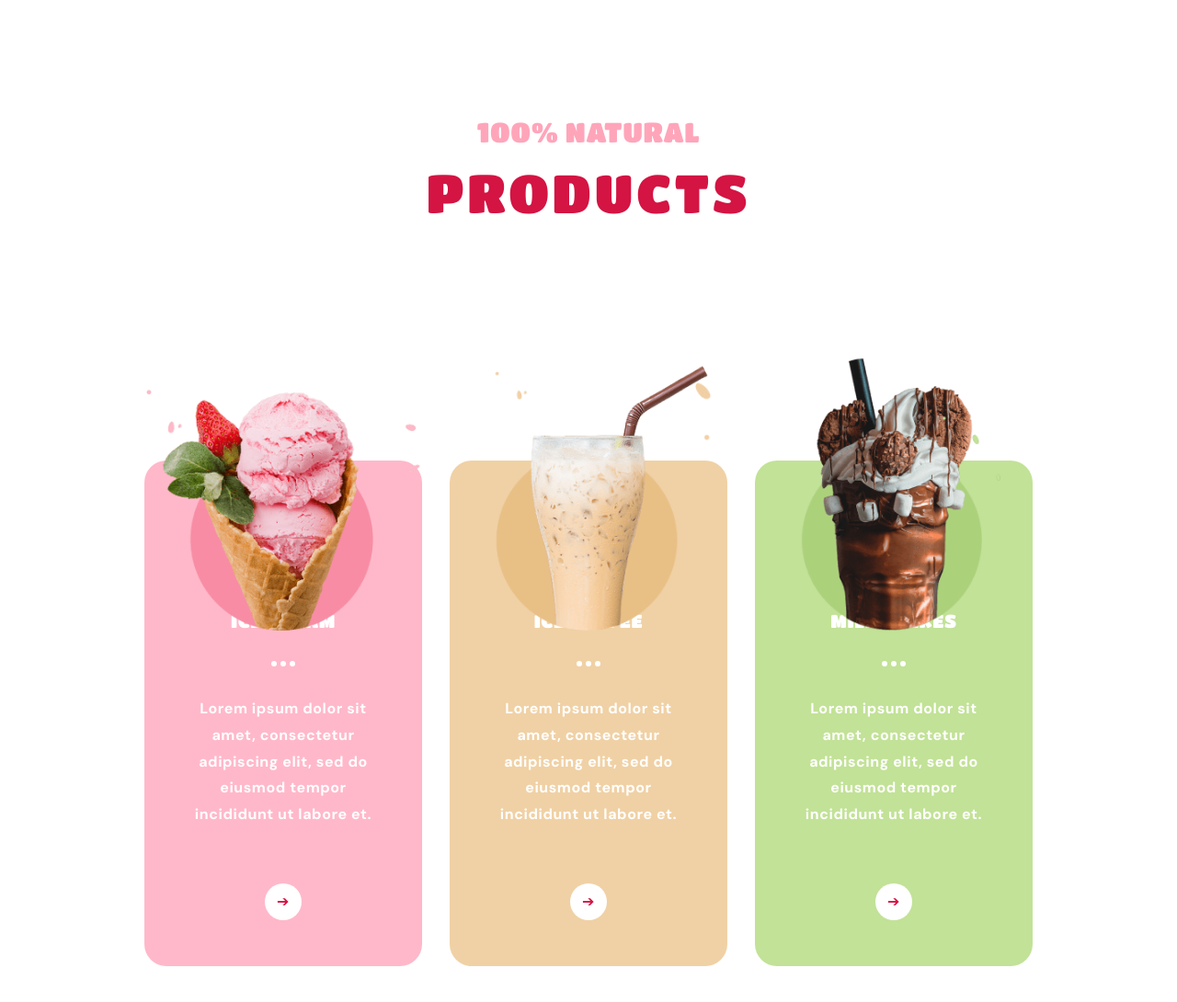
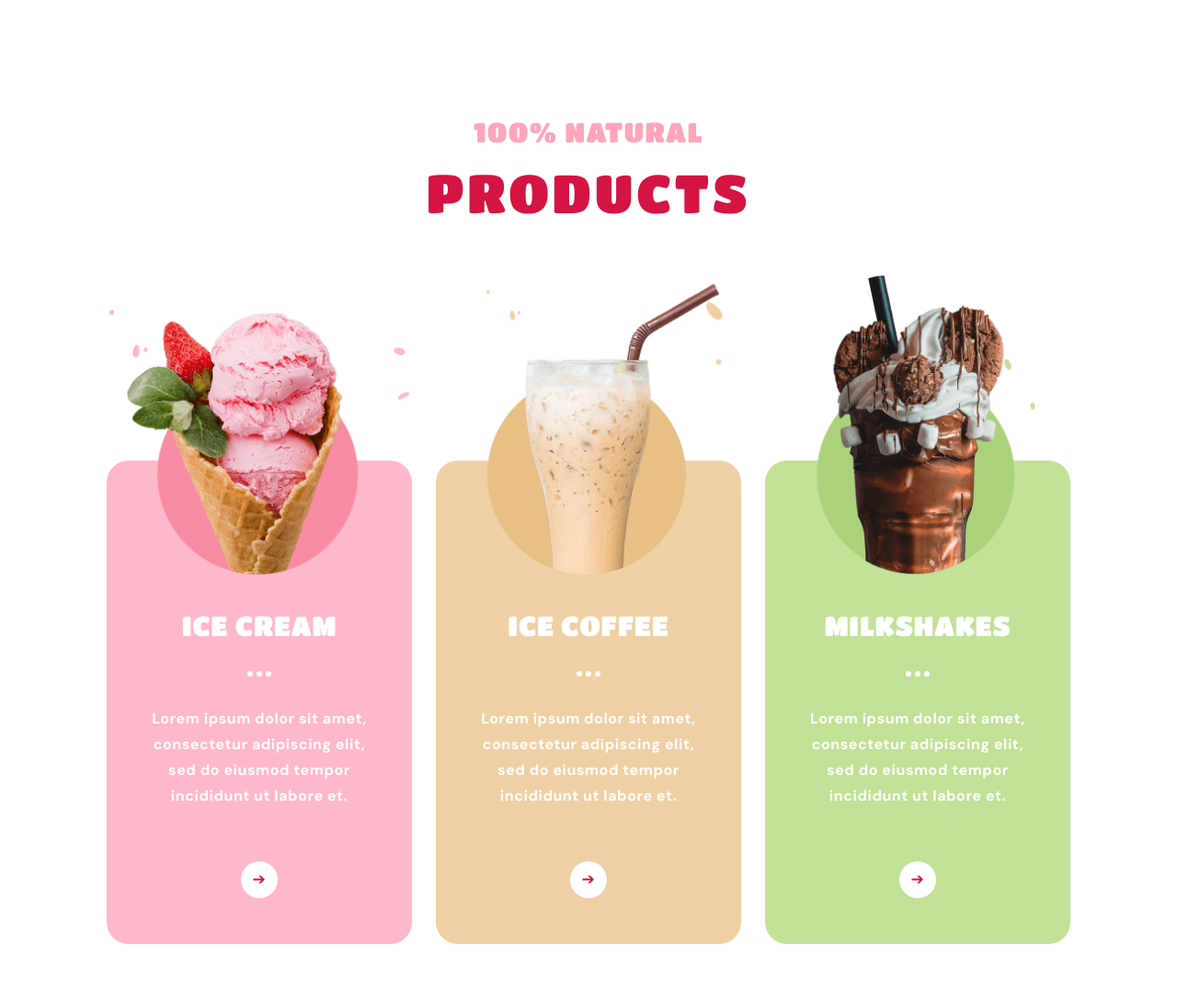
Before and after one commit to OleksandrBalashov/project, a website built with Parcel: page src/index.html in a window 1280 px wide. Shown: the whole page at 92% size. Built offline with nearby package versions, Linux system fonts and the light colour scheme.

Commit message:
Product ready

```diff
--- a/src/sass/components/_product.scss
+++ b/src/sass/components/_product.scss
@@ -20,6 +20,7 @@
         color: $circle-bgc;
         font-weight: normal;
         margin: 0px 0px 15px 0px;
+        letter-spacing: 0.0em;
 
         @media screen and (min-width: 768px) {
             font-size: 26px;
@@ -28,6 +29,7 @@
         @media screen and (min-width: 1200px) {
             font-size: 30px;
             line-height: 1.13;
+            letter-spacing: 0.04em;
         }
     }
 
@@ -39,6 +41,7 @@
         text-transform: uppercase;
         color: $primary-text-pink;
         margin-bottom: 31px;
+        letter-spacing: 0.04em;
 
         @media screen and (min-width: 768px) {
             font-size: 48px;
@@ -58,7 +61,7 @@
             margin: 150px 9px 0px 9px;
         }
         @media screen and (min-width: 1200px) {
-            margin: 259px 87px 0px 87px;
+            margin: 259px 48px 0px 48px;
         }
     }
     .item-products {
@@ -68,23 +71,21 @@
 
         @media screen and (min-width: 768px) {
             display: flex;
-            margin-top: 150px;
             width: calc((100% - 6 * 10px) / 3);
             margin: 10px;
         }
 
 
         @media screen and (min-width: 1200px) {
-            margin-top: 163px;
-            width: calc((100% - 6 * 15px) / 3);
-            margin: 15px;
+            width: calc((100% - 6 * 13px) / 3);
+            margin: 13px;
             padding-bottom: 50px;
         }
     }
 
     .bcg-pink {
         background: $main-bgc;
-        margin-top: 144px;
+        margin-top: 141px;
 
         @media screen and (min-width: 768px) {
             margin-top: 0px;
@@ -93,7 +94,7 @@
     }
     .bcg-beige {
         background: $yellow-bgc;
-        margin-top: 130px;
+        margin-top: 129px;
 
         @media screen and (min-width: 768px) {
             margin-top: 0px;
@@ -102,7 +103,7 @@
     }
     .bcg-green {
         background: $green-bg-color;
-        margin-top: 129px;
+        margin-top: 128px;
 
         @media screen and (min-width: 768px) {
             margin-top: 0px;
@@ -124,6 +125,10 @@
             left: 0px;
             bottom: 365px
         }
+        @media screen and (min-width: 1200px) {
+            left: 0px;
+            bottom: 402px
+        }
     }
 
     .type-product {
@@ -142,6 +147,8 @@
         @media screen and (min-width: 1200px) {
             padding-top: 163px;
             margin-bottom: 32px;
+            font-size: 30px;
+            line-height: 1.13;
         }
     }
 
@@ -170,7 +177,7 @@
         line-height: 1.52;
         text-align: center;
         color: $white;
-        margin: 0px 0px 30px 0px;
+        margin: 0px 0px 29px 0px;
 
         @media screen and (min-width: 768px) {
             margin: 0px 0px 40px 0px;
@@ -178,8 +185,9 @@
         }
 
         @media screen and (min-width: 1200px) {
-            margin: 0px 0px 60px 0px;
+            margin: 0px 0px 56px 0px;
             font-size: 16px;
+            line-height: 1.76;
         }
     }
     .decryption-product {
@@ -189,6 +197,9 @@
 
         @media screen and (min-width: 768px) {
             width: 198px;
+        }
+        @media screen and (min-width: 1200px) {
+            width: 241px;
         }
     }
     .visually-hidden {
@@ -215,6 +226,6 @@
         border-radius: 50%;
         background: $white;
         color: $primary-text-pink;
-        font-size: 16px;
+        font-size: 17px;
     }
 }
```
